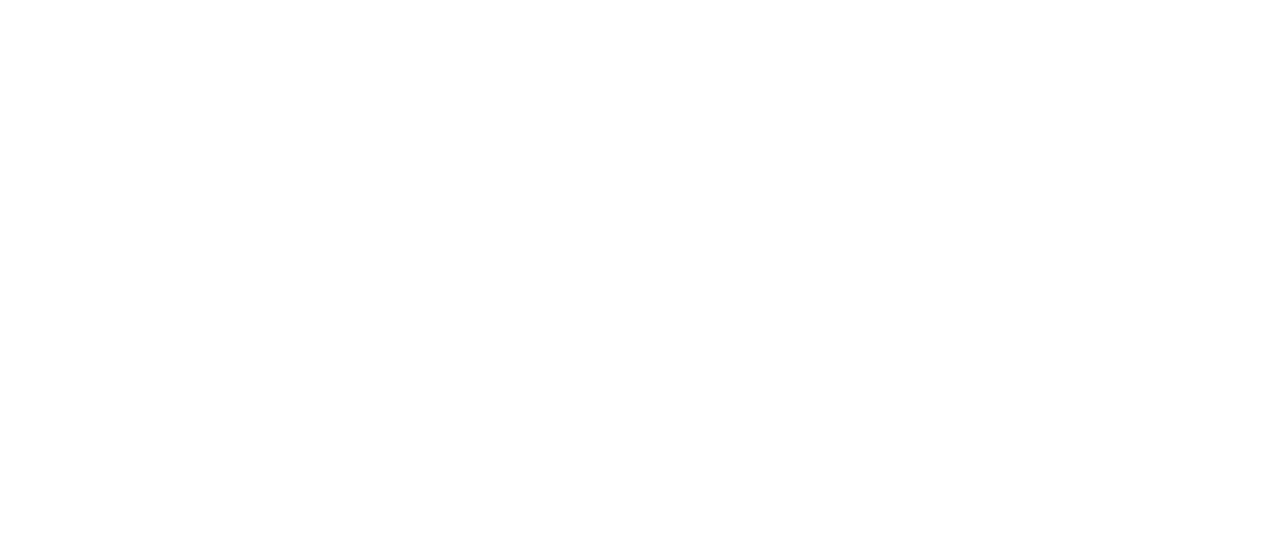
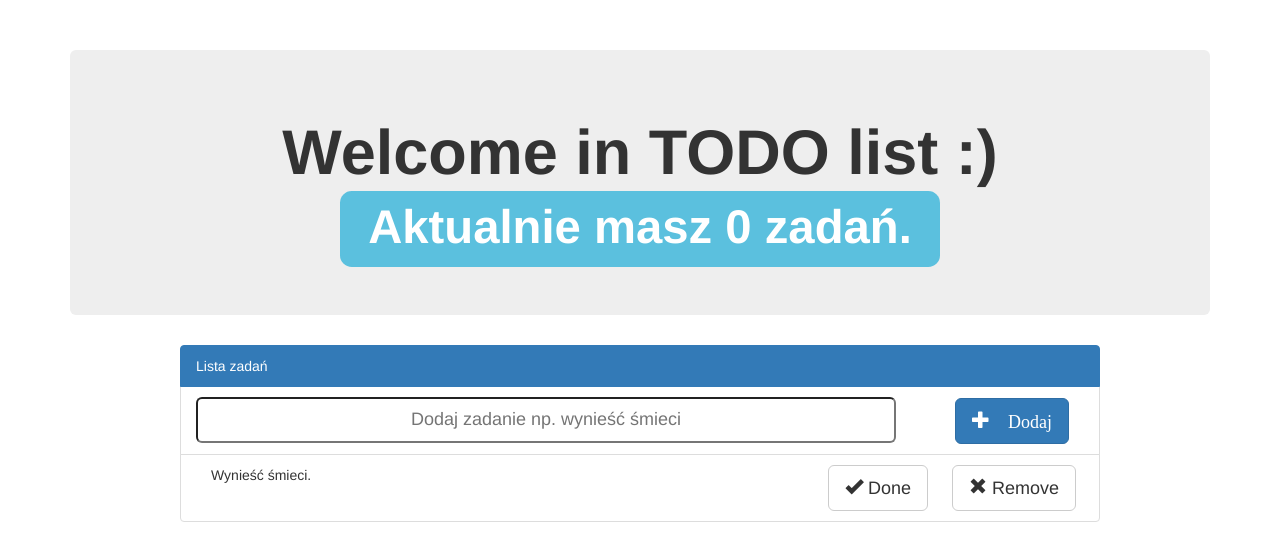
Before and after one commit to plancys/AngularJsExample, a plain HTML site: page index.html in a window 1280 px wide. Drawn offline with nearby package versions, Linux system fonts and the light colour scheme.

Commit message:
Add basic markup.

```diff
--- a/index.html
+++ b/index.html
@@ -6,11 +6,48 @@
     <link rel="stylesheet" href="//netdna.bootstrapcdn.com/bootstrap/3.0.0/css/bootstrap.min.css">
     <script src="//ajax.googleapis.com/ajax/libs/jquery/2.0.3/jquery.min.js"></script>
     <script src="//ajax.googleapis.com/ajax/libs/angularjs/1.0.8/angular.min.js"></script>
+    <link rel="stylesheet" href="style/style.css">
 
 </head>
 <body>
-<div class="container">
-
+<div class="container ">
+    <div class="jumbotron text-center">
+        <h1>Welcome in TODO list :)
+            <span class="label label-info">Aktualnie masz 0 zadań.</span></h1>
+    </div>
+</div>
+<div class="container ">
+    <div class="col-md-10 col-md-offset-1">
+        <div class="list-group">
+            <li class="list-group-item active">Lista zadań</li>
+            <li class="list-group-item">
+                <form class="form-inline">
+                    <input type="text" class="input-lg text-center" style="width:700px"
+                           placeholder="Dodaj zadanie np. wynieść śmieci">
+                    <button type="submit" class="btn btn-primary btn-lg"
+                            style="margin-left:55px"><span class="glyphicon glyphicon-plus"> Dodaj  </span>
+                    </button>
+                </form>
+            </li>
+            <li class="list-group-item">
+                <div class="form-inline">
+                    <div class="form-group col-md-8">
+                        Wynieść śmieci.
+                    </div>
+                    <div class="form-group">
+                        <button type="button" class="btn btn-default btn-lg" style="margin-left:40px">
+                            <span class="glyphicon glyphicon-ok"></span> Done
+                        </button>
+                    </div>
+                    <div class="form-group">
+                        <button type="button" class="btn btn-default btn-lg" style="margin-left:20px">
+                            <span class="glyphicon glyphicon-remove"></span> Remove
+                        </button>
+                    </div>
+                </div>
+            </li>
+        </div>
+    </div>
 </div>
 </body>
 </html>
--- /dev/null
+++ b/style/style.css
@@ -0,0 +1,35 @@
+html {
+    overflow-y: scroll;
+}
+
+body {
+    padding-top: 50px;
+}
+
+#todo-list {
+    margin-bottom: 30px;
+}
+
+.jumbotron {
+    /*background-image: url(http://images.nationalgeographic.com/wpf/media-live/photos/000/716/cache/canvasback-ducks-maryland_71644_990x742.jpg);*/
+    background-size: cover;
+    background-repeat: no-repeat
+}
+
+.jumbotron h1 {
+    font-weight: bold;
+}
+
+.bigger {
+    margin-top: -4px;
+    font-size: 150%;
+}
+
+.blue2 {
+    color: #8C84BF;
+}
+
+.green2 {
+    color: #02A10F;
+
+}
```
